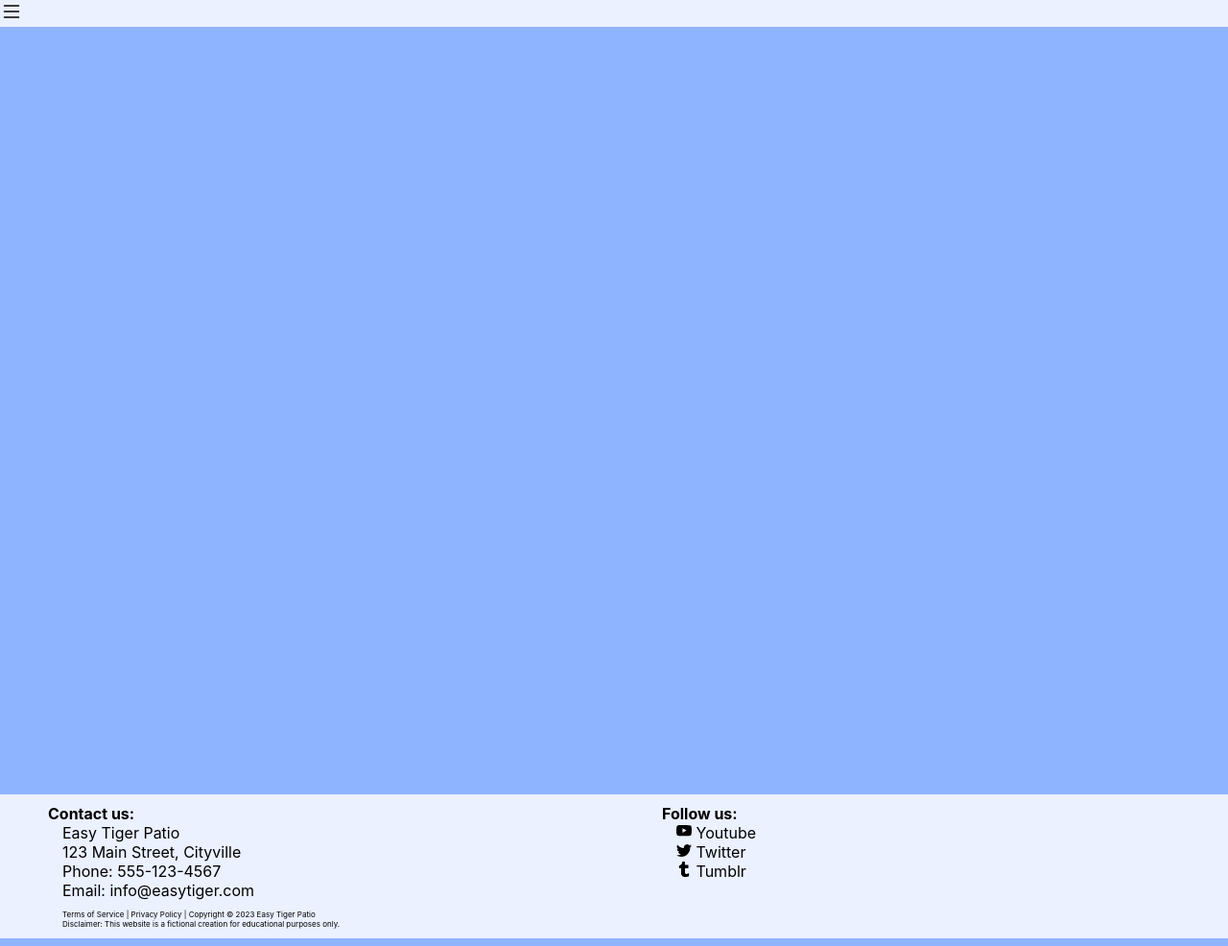
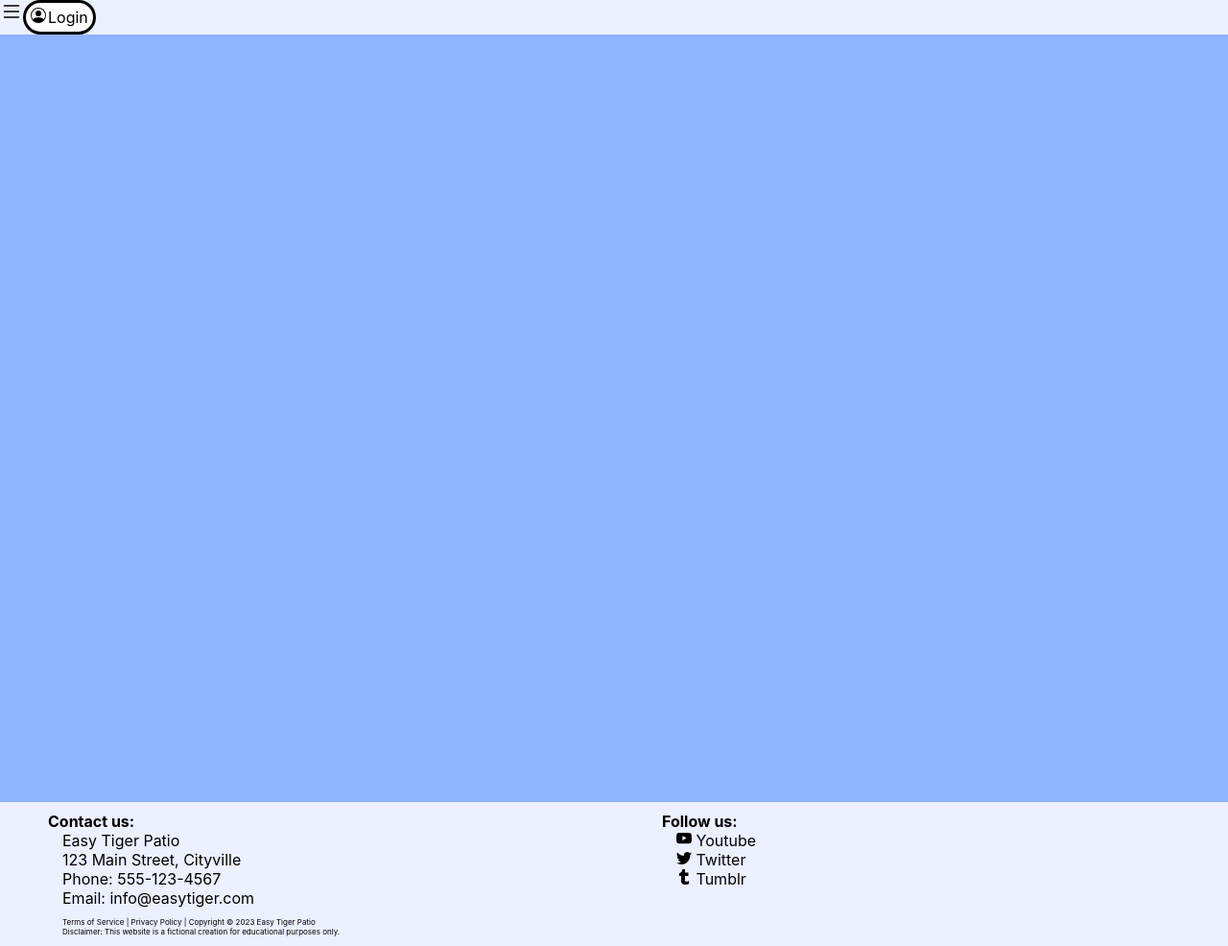
Before and after one commit to HeroHoekstra/EasyTiger-fullstack, a PHP site: page / in a window 1280 px wide. Shown: the whole page at 96% size. Run offline with PHP 8.4, Linux system fonts and the light colour scheme.

Commit message:
bunch of misc work
did a bunch of miscellaneous work and started on a login menu

```diff
--- a/css/home.css
+++ b/css/home.css
@@ -1,7 +1,7 @@
 /* Header */
 header {
-    height: 100vh;
-    width: 100vw;
+    height: 100svh;
+    width: 100svw;
 
     background-color: var(--primary-color);
 }
--- a/css/style.css
+++ b/css/style.css
@@ -8,7 +8,7 @@
 
 html, body {
     margin: 0;
-    height: 100vh;
+    overflow-x: hidden;
 
     color: var(--text);
     font-family: 'Inter', sans-serif;
@@ -18,21 +18,47 @@ html, body {
     background-color: var(--background);
 }
 
+/* Navigation */
 nav {
-    display: block;
+    display: flex;
     margin-top: auto;
 
-    width: 100vw;
+    width: 100svw;
 
     margin: 0;
 
     background-color: var(--secondary-color);
 }
 
+/* Login button */
+.login {
+    position: relative;
+
+    border: solid 3px var(--text);
+    border-radius: 20px;
+
+    padding: 5px;
+    padding-left: 23px;
+
+    text-align: center;
+    text-decoration: none;
+
+    cursor: pointer;
+    user-select: none;
+
+    color: var(--text);
+    background-color: var(--background);
+}
+.login img {
+    position: absolute;
+    top: 5px;
+    left: 5px;
+}
+
 /* Footer */
 footer {
     display: grid;
-    grid-template-columns: repeat(2, 50vw);
+    grid-template-columns: repeat(2, 50svw);
     grid-row-gap: 10px;
 
     margin-bottom: auto;
@@ -46,7 +72,6 @@ footer p, footer ul {
 
     list-style: none;
 }
-
 footer li {
     margin-left: 15px;
 }
@@ -54,9 +79,10 @@ footer li {
 .links a {
     color: var(--text);
 
+    cursor: pointer;
+
     text-decoration: none;
 }
-
 .disclaimer li {
     font-size: 8px;
 }
--- a/index.html
+++ b/index.html
@@ -3,14 +3,14 @@
 <head>
     <meta charset="UTF-8">
     <meta name="viewport" content="width=device-width, initial-scale=1.0">
-    <link href="./img/png/favicon.png" type="image/x-icon" rel="icon">
-    <title>EasyTiger Patio</title>
+    <link href="./assets/png/favicon.png" type="image/x-icon" rel="icon">
+    <title>Easy Tiger Patio</title>
 
     <!-- Main CSS -->
     <link href="./css/style.css" type="text/css" rel="stylesheet">
     <!-- CSS for this page -->
     <link href="./css/home.css" type="text/css" rel="stylesheet">
-    <!-- CSS for the menu -->
+    <!-- CSS for the menu and login menu -->
     <link href="./css/menu.css" type="text/css" rel="stylesheet">
 
     <script src="./js/theme.js" type="text/javascript"></script>
@@ -20,27 +20,65 @@
     <nav>
         <!-- Open menu button -->
         <input type="checkbox" id="open_menu">
-        <label for="open_menu">
-            <img src="./img/svg/list.svg" alt="menu icon" class="menu-icon">
+        <label for="open_menu" role="open the menu">
+            <img src="./assets/svg/misc/list.svg" alt="menu button" class="menu-icon">
         </label>
 
         <!-- Menu and menu content -->
-        <div id="menu">
+        <div id="menu" class="menu-background">
             <div id="menu_content">
                 <!-- Close menu button -->
-                <label for="open_menu">
-                    <img src="./img/svg/x-lg.svg" alt="close menu" class="menu-close">
+                <label for="open_menu" role="close the menu">
+                    <img src="./assets/svg/misc/x-lg.svg" alt="close menu button" class="menu-close">
                 </label>
 
                 <!-- Theme -->
                 <input type="checkbox" id="theme">
-                <label for="theme">
-                    <img src="./img/svg/brightness-high-fill.svg" id="light_mode">
-                    <img src="./img/svg/moon-stars-fill.svg" id="dark_mode">
+                <label for="theme" role="change website theme">
+                    <img src="./assets/svg/theme/brightness-high-fill.svg" id="light_mode">
+                    <img src="./assets/svg/theme/moon-stars-fill.svg" id="dark_mode">
                 </label>
             </div>
         </div>
+
+        <!-- Login and signup -->
+        <input type="checkbox" id="login_button">
+        <label for="login_button" class="login" role="open login menu">
+            <img src="./assets/svg/user/person-circle.svg" alt="login button"> Login
+        </label>
     </nav>
+
+    <!-- Login menu -->
+    <div id="login_menu" class="menu-background">
+        <div id="login_menu_content">
+            <!-- Close menu -->
+            <label for="login_button" role="close login menu" tabindex=0>
+                <img src="./assets/svg/misc/x-lg.svg" alt="close login menu button" class="menu-close">
+            </label>
+
+            <!-- Logo -->
+            <div class="logo">
+                <img src="./assets/png/tiger logo.png" alt="easy tiger logo">
+            </div>
+
+            <!-- Login form -->
+            <form method="post" action="#" class="login-form">
+                <label for="email"><b>Email: </b></label>
+                <div class="input">
+                    <input type="email" id="email" name="email" required maxlength="320">
+                    <div class="input-border"> </div>
+                </div>
+
+                <label for="pass"><b>Password: </b></label>
+                <div class="input">
+                    <input type="password" id="pass" name="pass" required>
+                    <div class="input-border"> </div>
+                </div>
+
+                <input type="submit" name="submit" value="submit">
+            </form>
+        </div>
+    </div>
 
     <header>
         <!--<h1 class="title">Welcome to Easy Tiger Patio: Where Music Comes To Life</h1>-->
@@ -63,9 +101,9 @@
         <!-- Links -->
         <ul class="links">
             <p><b>Follow us:</b></p>
-            <li><a href="https://youtu.be/ee6DUqNarek" target="_blank"><img src="./img/svg/social/youtube.svg" alt="youtube"> Youtube</a></li>
-            <li><a href="https://twitter.com/KFC_ES" target="_blank"><img src="./img/svg/social/twitter.svg" alt="twitter"> Twitter</a></li>
-            <li><a href="https://www.tumblr.com/charlottan/718874362310246400" target="_blank"><img src="./img/svg/social/tumblr.svg" alt="tumblr"> Tumblr</a></li>
+            <li><a href="https://youtu.be/ee6DUqNarek" target="_blank"><img src="./assets/svg/social/youtube.svg" alt="youtube logo"> Youtube</a></li>
+            <li><a href="https://twitter.com/KFC_ES" target="_blank"><img src="./assets/svg/social/twitter.svg" alt="twitter logo"> Twitter</a></li>
+            <li><a href="https://www.tumblr.com/charlottan/718874362310246400" target="_blank"><img src="./assets/svg/social/tumblr.svg" alt="tumblr logo"> Tumblr</a></li>
         </ul>
 
         <ul class="disclaimer">
--- a/js/menu_animations.js
+++ b/js/menu_animations.js
@@ -1,14 +1,15 @@
 // Animate and add functionality to the menu
 // With functionality I mean make it pop out from the left
+// Also the login menu (menu is menu)
 // Make delay function
 function delay(ms) {
     return new Promise(resolve => setTimeout(resolve, ms));
 }
 
 // Animation functions
-async function menu_animation(name) {
+async function menu_animation(id, animation) {
     // Give animation class
-    menu.classList.add(name);
+    id.classList.add(animation);
 
     // Wait for animation to finish playing
     await delay(150);
@@ -17,7 +18,7 @@ async function menu_animation(name) {
     await delay(50);
 
     // Clear animation class
-    menu.classList.remove(name);
+    id.classList.remove(animation);
 }
 
 async function menu_slide(name) {
@@ -27,6 +28,7 @@ async function menu_slide(name) {
     menu_content.classList.remove(name);
 }
 
+// Menu
 // Get menu & menu buttons
 const menu_button = document.getElementById('open_menu');
 const menu = document.getElementById('menu');
@@ -36,7 +38,7 @@ const menu_content = document.getElementById('menu_content');
 menu_button.checked = false;
 
 // When the menu button is clicked
-menu_button.addEventListener('click', () => {
+function menu_open() {
     let checked = menu_button.checked;
 
     // Change display to block
@@ -46,10 +48,60 @@ menu_button.addEventListener('click', () => {
     checked ? menu_slide('menu_slide_in') : menu_slide('menu_slide_out');
 
     // Play correct animation
-    checked ? menu_animation('menu_open_animation') : menu_animation('menu_close_animation');
+    checked ? menu_animation(menu, 'menu_open_animation') : menu_animation(menu, 'menu_close_animation');
 
     // Delay changing the display property to none
     setTimeout(() => {
         if (!checked) menu.style.display = 'none';
     }, 120);
-});
+};
+menu_button.addEventListener('click', () => {menu_open();});
+
+// Login menu
+const login_button = document.getElementById('login_button');
+const login_menu = document.getElementById('login_menu');
+const login_content = document.getElementById('login_menu_content');
+
+// Make sure login_menu is set to false
+login_button.checked = false;
+
+function login_menu_open() {
+    let checked = login_button.checked;
+
+    // Change display to block
+    if (checked) login_menu.style.display = 'block';
+
+    // Just fucking appear i dont care
+    // Maybe fix it later or whatefs
+    checked ? login_content.style.display = 'block' : login_content.style.display = 'none';
+
+    // Play correct animation
+    checked ? menu_animation(login_menu, 'menu_open_animation') : menu_animation(login_menu, 'menu_close_animation');
+
+    // Delay changing the display property to none
+    setTimeout(() => {
+        if (!checked) login_menu.style.display = 'none';
+    }, 120);
+}
+// When the login button is clicked
+login_button.addEventListener('click', () => {login_menu_open();});
+
+
+// Technically this is also a menu animation...
+// It makes the login input border expand when focussed
+const borders = document.querySelectorAll('.input-border');
+
+for (let i = 0; i < borders.length; i++) {
+    const border_parent = borders[i].parentNode;
+    const input_field = border_parent.querySelector('input');
+
+    input_field.addEventListener('focus', () => {
+        const input_field_width = input_field.offsetWidth;
+
+        borders[i].style.width = input_field_width + 'px';
+    });
+
+    input_field.addEventListener('blur', () => {
+        borders[i].style.width = '0px';
+    });
+}
```
Also changed, not shown: css/menu.css (+72 -16 lines), assets/png/favicon.png (renamed from img/png/favicon.png), assets/png/tiger logo.png (added), assets/svg/misc/list.svg (renamed from img/svg/list.svg), assets/svg/misc/x-lg.svg (renamed from img/svg/x-lg.svg), assets/svg/social/tumblr.svg (renamed from img/svg/social/tumblr.svg), assets/svg/social/twitter.svg (renamed from img/svg/social/twitter.svg), assets/svg/social/youtube.svg (renamed from img/svg/social/youtube.svg), assets/svg/theme/brightness-high-fill.svg (renamed from img/svg/brightness-high-fill.svg), assets/svg/theme/moon-stars-fill.svg (renamed from img/svg/moon-stars-fill.svg), assets/svg/user/person-circle.svg (added).
